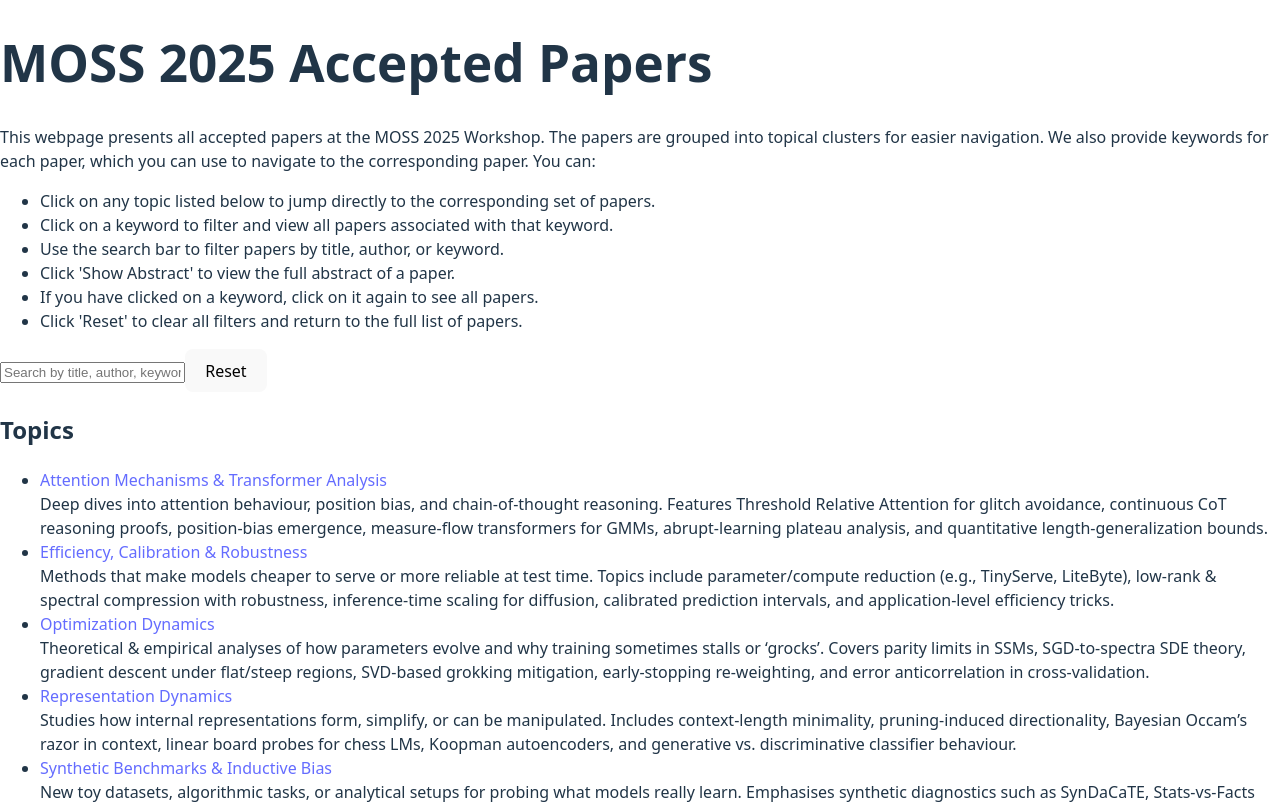
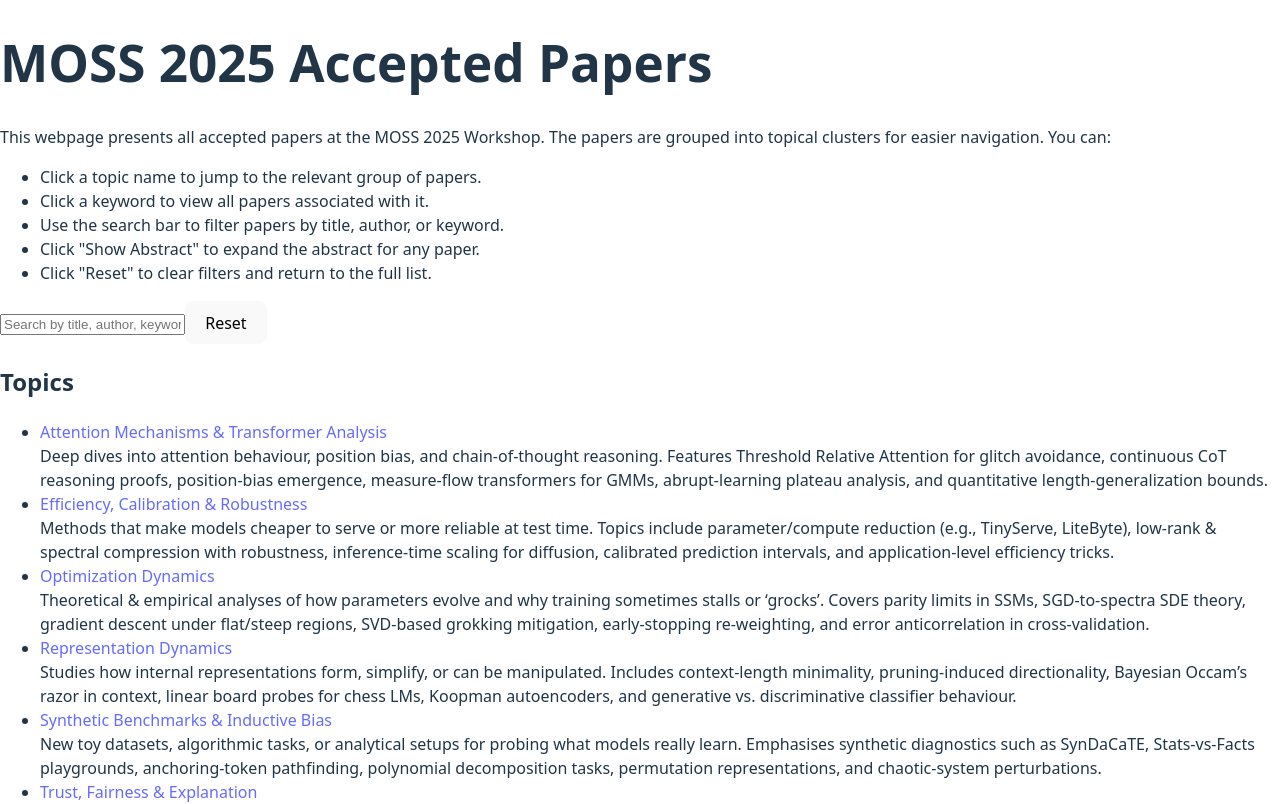
Before and after one commit to abhishekpanigrahi1996/MOSS_workshop, a React (Vite) app: page / in a window 1280 px wide. Shown: the top 804 px of the page. Built offline with nearby package versions, Linux system fonts and the light colour scheme.

Commit message:
Initial files

```diff
--- a/src/PaperBrowser.jsx
+++ b/src/PaperBrowser.jsx
@@ -1248,16 +1248,17 @@ export default function PaperBrowser() {
     return (
       <div className="p-6 max-w-5xl mx-auto w-full">
         <h1 className="text-2xl font-bold mb-4">MOSS 2025 Accepted Papers</h1>
-        This webpage presents all accepted papers at the MOSS 2025 Workshop. The papers are grouped into topical clusters for easier navigation. We also provide keywords for each paper, which you can use to navigate to the corresponding paper. You can:
 
-        <ul className="text-sm text-gray-700 mb-6 list-disc list-inside space-y-1">
-          <li>Click on any topic listed below to jump directly to the corresponding set of papers.</li>
-          <li>Click on a keyword to filter and view all papers associated with that keyword.</li>
-          <li>Use the search bar to filter papers by title, author, or keyword.</li>
-          <li>Click 'Show Abstract' to view the full abstract of a paper.</li>
-          <li>If you have clicked on a keyword, click on it again to see all papers.</li>
-          <li>Click 'Reset' to clear all filters and return to the full list of papers.</li>
-        </ul>
+        <p className="text-gray-700 text-sm mb-4">
+          This webpage presents all accepted papers at the MOSS 2025 Workshop. The papers are grouped into topical clusters for easier navigation. You can:
+          <ul className="list-disc list-inside mt-2 space-y-1">
+            <li>Click a topic name to jump to the relevant group of papers.</li>
+            <li>Click a keyword to view all papers associated with it.</li>
+            <li>Use the search bar to filter papers by title, author, or keyword.</li>
+            <li>Click "Show Abstract" to expand the abstract for any paper.</li>
+            <li>Click "Reset" to clear filters and return to the full list.</li>
+          </ul>
+        </p>
 
         <div className="flex items-center gap-4 mb-6">
           <Input
@@ -1338,13 +1339,7 @@ export default function PaperBrowser() {
                             <p className="text-sm text-gray-600 italic">{paper.tldr}</p>
                             <p className="text-xs text-gray-500 flex flex-wrap gap-1">
                               Keywords: {paper.keywords.map((k, i) => (
-                                <button
-                                  key={i}
-                                  onClick={() => setActiveKeyword(current => current === k ? null : k)}
-                                  className="hover:underline text-blue-500"
-                                >
-                                  {k}{i < paper.keywords.length - 1 ? "," : ""}
-                                </button>
+                                <span key={i}>{k}{i < paper.keywords.length - 1 ? "," : ""}</span>
                               ))}
                             </p>
                             <a
```
